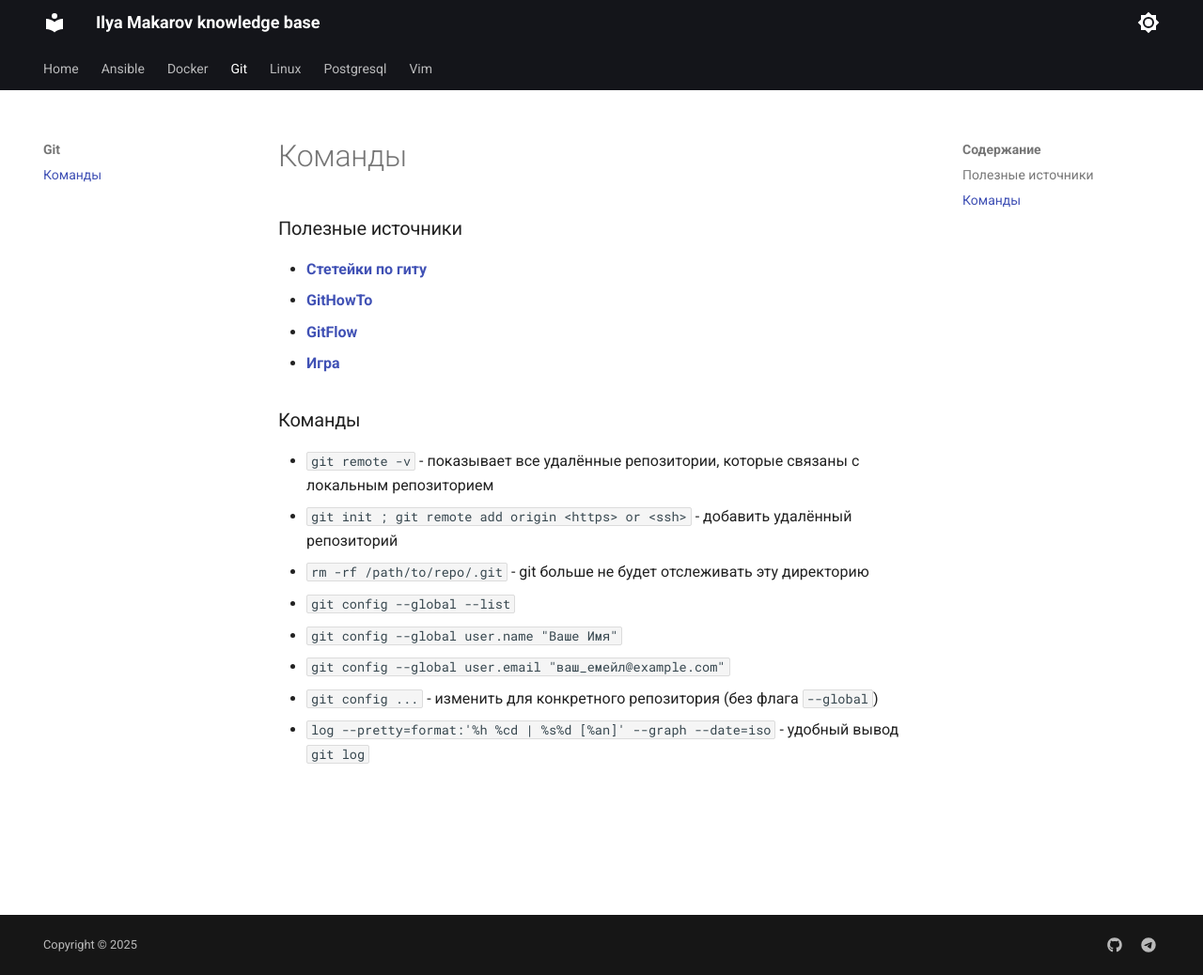
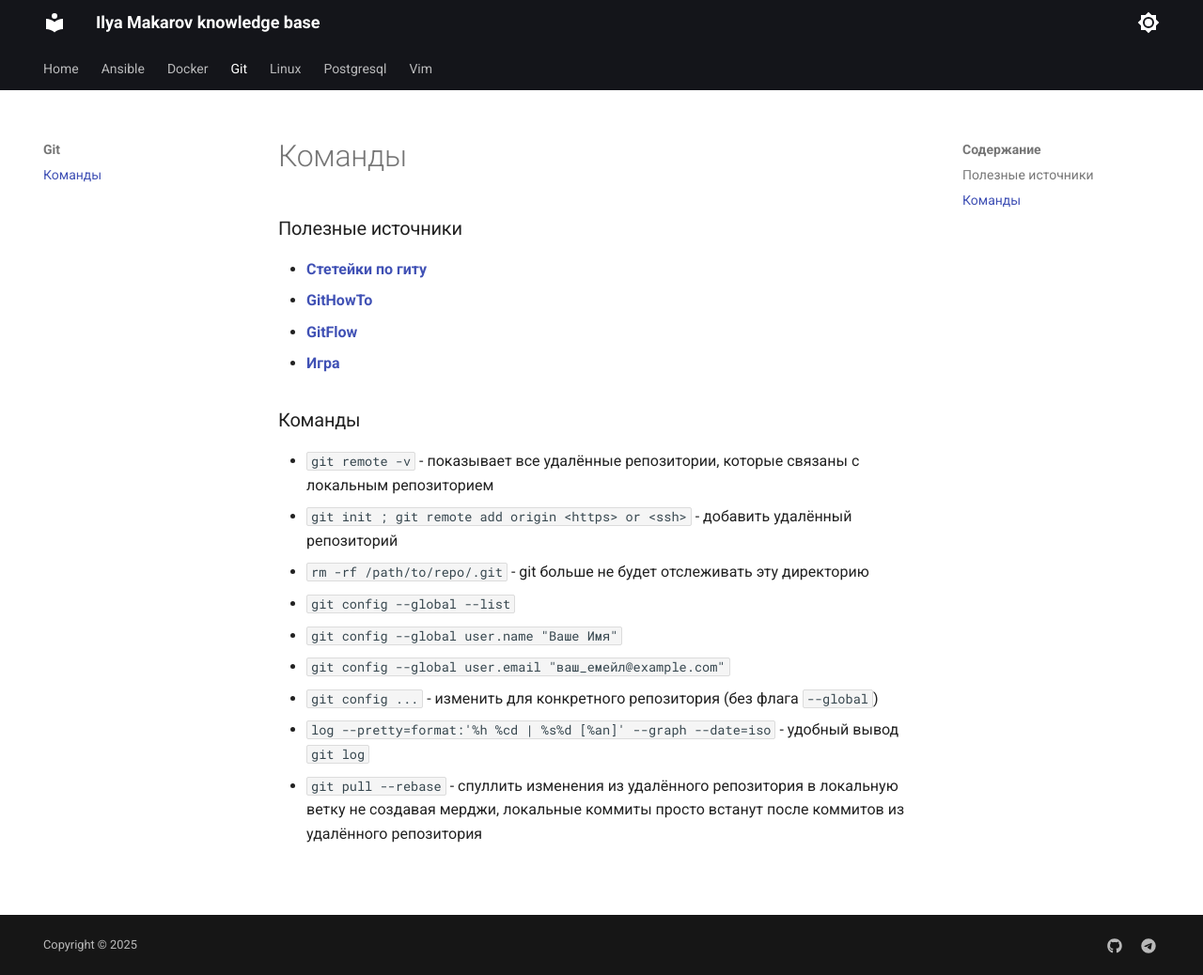
Before and after one commit to ilyamak04/wiki, an MkDocs documentation site: the page built from docs/git/Команды.md, in a window 1280 px wide and 1038 px high. Shown: the whole window at 94% size. Built offline with MkDocs 1.6.1 and Material for MkDocs 9.7.7, drawn with Linux system fonts in a browser that asks for light colours.

Commit message:
git pull --rebase

```diff
--- a/docs/git/Команды.md
+++ b/docs/git/Команды.md
@@ -14,3 +14,4 @@
 - `git config --global user.email "ваш_емейл@example.com"`
 - `git config ...` - изменить для конкретного репозитория (без флага `--global`)
 - `log --pretty=format:'%h %cd | %s%d [%an]' --graph --date=iso` - удобный вывод `git log`
+- `git pull --rebase` - спуллить изменения из удалённого репозитория в локальную ветку не создавая мерджи, локальные коммиты просто встанут после коммитов из удалённого репозитория
```
